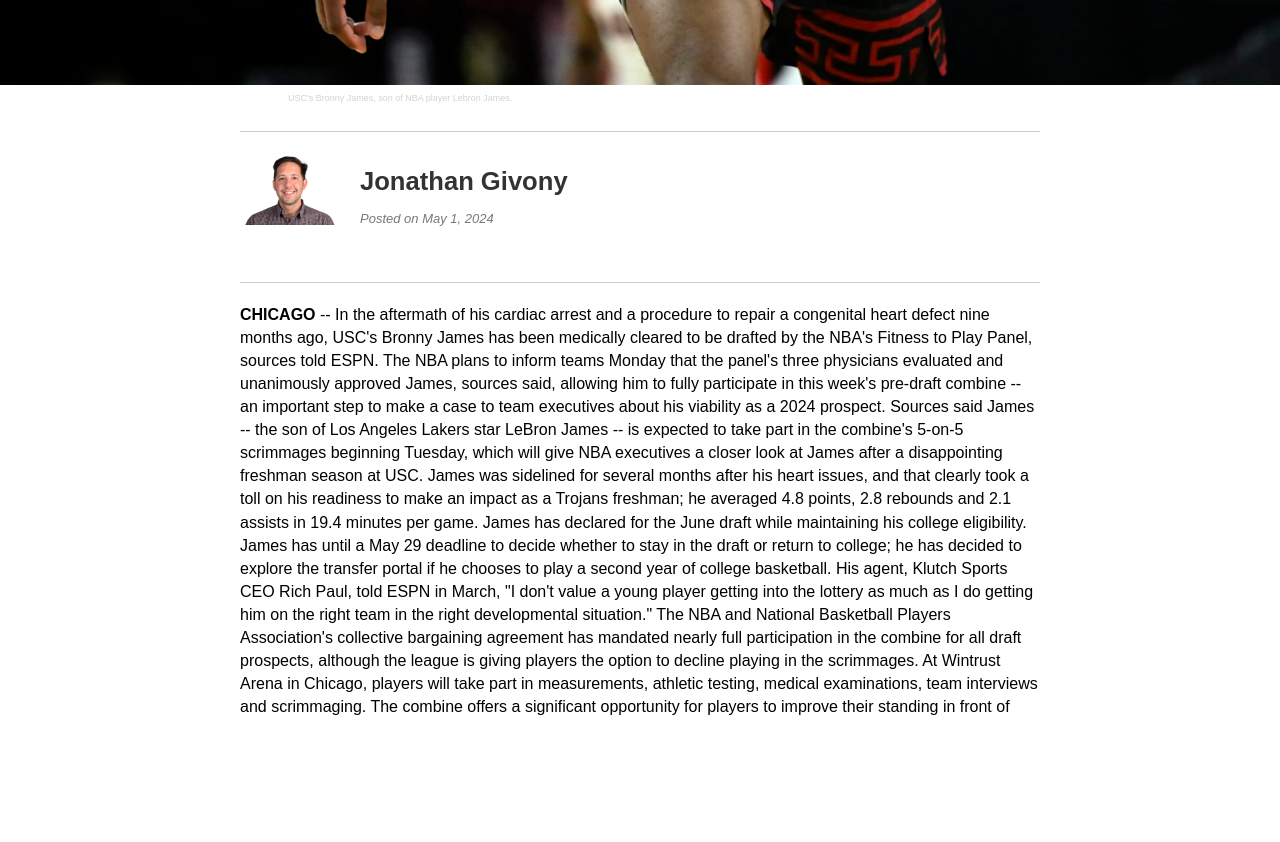
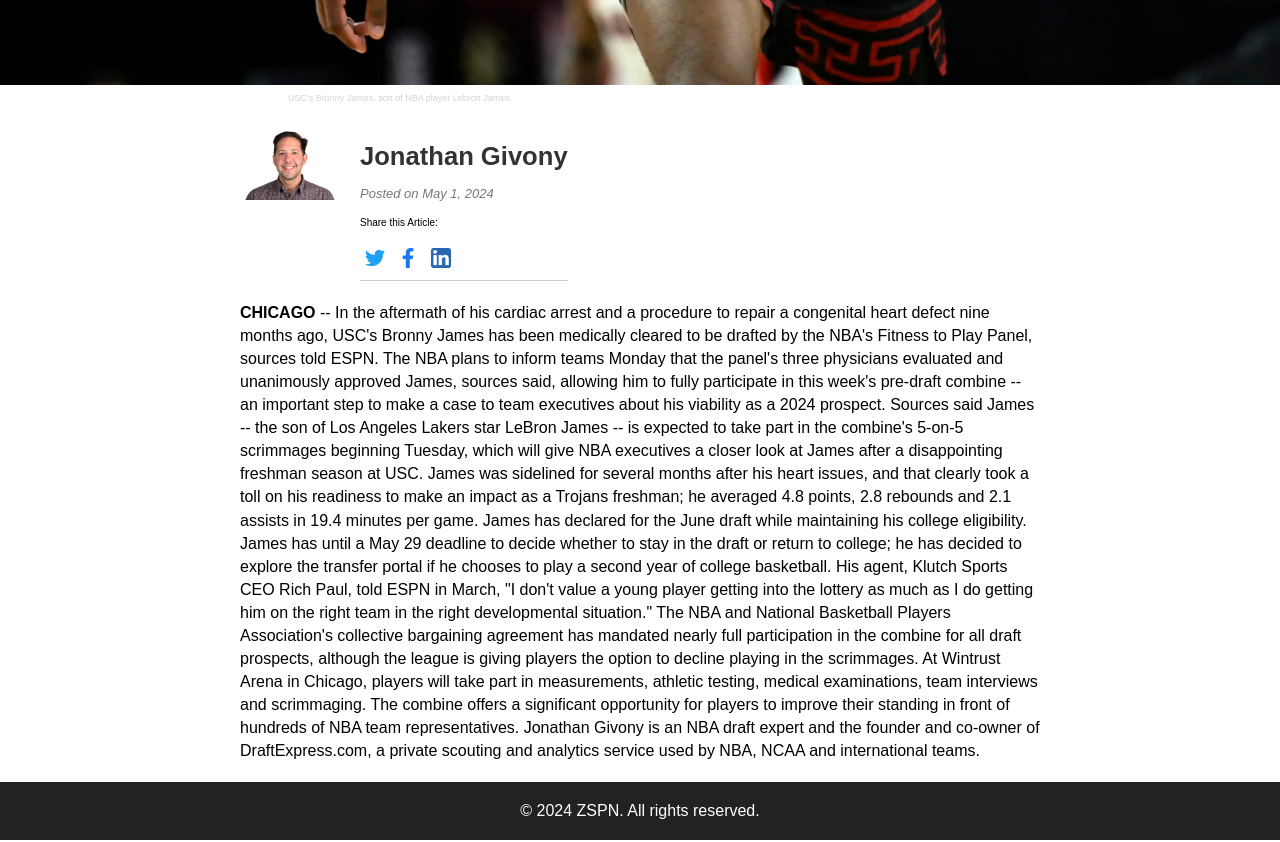
Before and after one commit to triplebaconcheeseburger/personal-blog-project, a plain HTML site: page post1.html in a window 1280 px wide. Shown: the part 1060-1902 px from the top of the page. Drawn offline with Linux system fonts and the light colour scheme.

Commit message:
• Added social sharing buttons to article pages.

```diff
--- a/assets/css/post.css
+++ b/assets/css/post.css
@@ -27,13 +27,15 @@ article {
     padding-bottom: 16px;
 }
 
-.author-info, .social-sharing {
+.author-info, {
     margin-top: 20px;
     padding-top: 20px;
     margin-bottom: 20px;
     padding-bottom: 40px;
     border-top: 1px solid #ccc;
     border-bottom: 1px solid #ccc;
+    color: #ccc;
+    font-size: x-small;
 
 }
 
@@ -46,3 +48,29 @@ article {
 .author-info div {
     display: inline-block;
 }
+
+.social-sharing {
+    margin-top: 0px;
+    padding-top: 20px;
+    margin-bottom: 20px;
+    padding-bottom: 10px;
+    color: #ccc;
+    font-size: x-small;
+    border-bottom: 1px solid #ccc;
+}
+.social-sharing a {
+    display: inline-block;  /* Aligns the links inline and allows you to control spacing and alignment */
+    margin: 0 5px;  /* Space between buttons */
+    width: 20px;  /* Fixed width of each button */
+    height: 20px;  /* Fixed height of each button */
+}
+
+.social-sharing img {
+    width: 100%;  /* Ensures the image fills the anchor element */
+    height: auto;  /* Maintains the aspect ratio */
+    display: block;  /* Removes bottom margin/padding typical of inline images */
+}
+
+.sharing-label {
+    font-size: x-small;
+}
--- a/post1.html
+++ b/post1.html
@@ -33,10 +33,17 @@
                 <div>
                     <h3>Jonathan Givony</h3>
                     <p class="date">Posted on May 1, 2024</p>
+                    <p class="sharing-label">Share this Article:</p>
+                    <p class="social-sharing">
+                        <a href=""><img src="assets/images/tw_icon.webp"></a>
+                        <a href=""><img src="assets/images/fb_icon.webp"></a>
+                        <a href=""><img src="assets/images/li_icon.webp"></a>
+                    </p>
                 </div>
             </section>
             <section class="blog-content">
-                <p> <strong>CHICAGO</strong> -- In the aftermath of his cardiac arrest and a procedure to repair a congenital heart
+                <p> <strong>CHICAGO</strong> -- In the aftermath of his cardiac arrest and a procedure to repair a
+                    congenital heart
                     defect nine months ago,
                     USC's Bronny James has been medically cleared to be drafted by the NBA's Fitness to Play Panel,
                     sources told ESPN. The NBA plans to inform teams Monday that the panel's
```
Also changed, not shown: post2.html (+6 -0 lines), assets/images/fb_icon.webp (added), assets/images/li_icon.webp (added), assets/images/tw_icon.webp (added).
